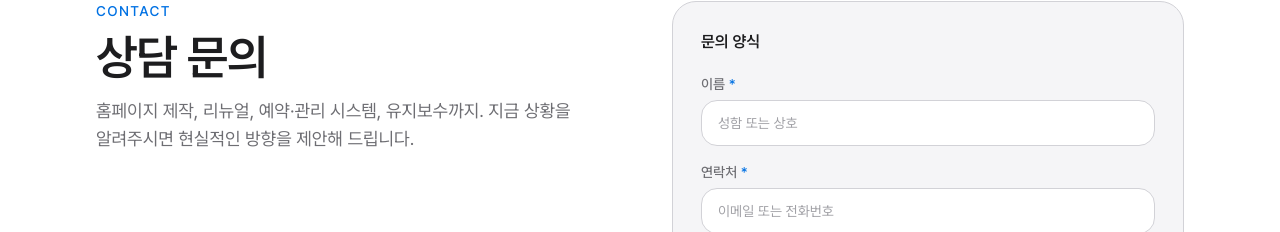
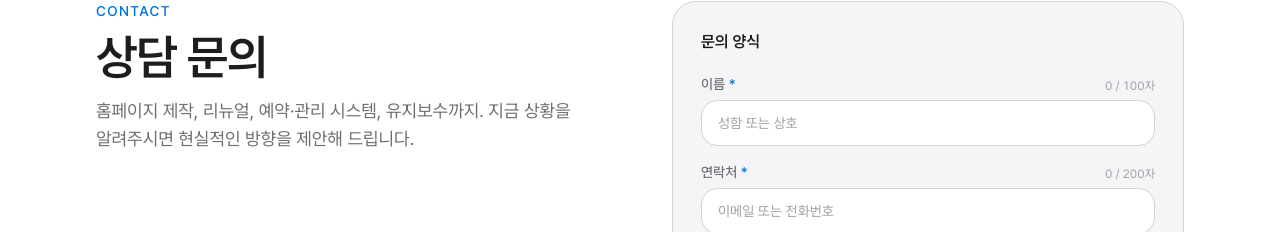
Before and after one commit to gompartner/gompartner.github.io, a Next.js app: page /contact in a window 1280 px wide. Shown: the part 191-423 px from the top of the page. Built offline with nearby package versions, Linux system fonts and the light colour scheme; no server answers.

Commit message:
Add character counters to name and contact fields

```diff
--- a/components/contact/ContactForm.tsx
+++ b/components/contact/ContactForm.tsx
@@ -23,8 +23,23 @@ const LIMITS = { name: 100, contact: 200, message: 2000 } as const;
 const inputClasses =
   "w-full rounded-2xl border border-border bg-background px-4 py-3 text-sm text-foreground placeholder:text-foreground-tertiary focus-visible:outline focus-visible:outline-2 focus-visible:outline-accent";
 
+function LengthCounter({ length, limit }: { length: number; limit: number }) {
+  return (
+    <span
+      className={`text-xs tabular-nums ${
+        length >= limit ? "font-medium text-warning" : "text-foreground-tertiary"
+      }`}
+      aria-live="polite"
+    >
+      {length.toLocaleString()} / {limit.toLocaleString()}자
+    </span>
+  );
+}
+
 export function ContactForm() {
   const [status, setStatus] = useState<FormStatus>("idle");
+  const [nameLength, setNameLength] = useState(0);
+  const [contactLength, setContactLength] = useState(0);
   const [messageLength, setMessageLength] = useState(0);
 
   async function handleSubmit(e: React.FormEvent<HTMLFormElement>) {
@@ -117,15 +132,19 @@ export function ContactForm() {
       <h2 className="font-semibold text-foreground">문의 양식</h2>
       <div className="mt-5 flex flex-col gap-4">
         <div>
-          <label htmlFor="contact-name" className="mb-1.5 block text-sm font-medium text-foreground-secondary">
-            이름 <span className="text-accent">*</span>
-          </label>
+          <div className="mb-1.5 flex items-end justify-between gap-2">
+            <label htmlFor="contact-name" className="block text-sm font-medium text-foreground-secondary">
+              이름 <span className="text-accent">*</span>
+            </label>
+            <LengthCounter length={nameLength} limit={LIMITS.name} />
+          </div>
           <input
             id="contact-name"
             name="name"
             type="text"
             required
             maxLength={LIMITS.name}
+            onChange={(e) => setNameLength(e.currentTarget.value.length)}
             autoComplete="name"
             placeholder="성함 또는 상호"
             className={inputClasses}
@@ -133,15 +152,19 @@ export function ContactForm() {
         </div>
 
         <div>
-          <label htmlFor="contact-contact" className="mb-1.5 block text-sm font-medium text-foreground-secondary">
-            연락처 <span className="text-accent">*</span>
-          </label>
+          <div className="mb-1.5 flex items-end justify-between gap-2">
+            <label htmlFor="contact-contact" className="block text-sm font-medium text-foreground-secondary">
+              연락처 <span className="text-accent">*</span>
+            </label>
+            <LengthCounter length={contactLength} limit={LIMITS.contact} />
+          </div>
           <input
             id="contact-contact"
             name="contact"
             type="text"
             required
             maxLength={LIMITS.contact}
+            onChange={(e) => setContactLength(e.currentTarget.value.length)}
             placeholder="이메일 또는 전화번호"
             className={inputClasses}
           />
@@ -168,16 +191,7 @@ export function ContactForm() {
             <label htmlFor="contact-message" className="block text-sm font-medium text-foreground-secondary">
               문의 내용 <span className="text-accent">*</span>
             </label>
-            <span
-              className={`text-xs tabular-nums ${
-                messageLength >= LIMITS.message
-                  ? "font-medium text-warning"
-                  : "text-foreground-tertiary"
-              }`}
-              aria-live="polite"
-            >
-              {messageLength.toLocaleString()} / {LIMITS.message.toLocaleString()}자
-            </span>
+            <LengthCounter length={messageLength} limit={LIMITS.message} />
           </div>
           <textarea
             id="contact-message"
```
